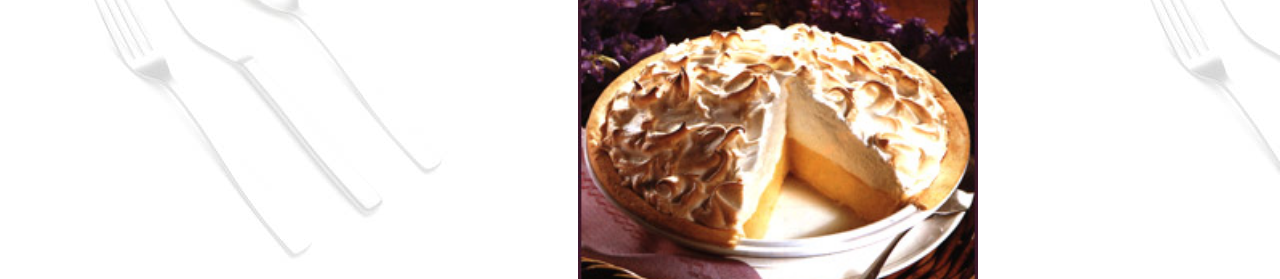
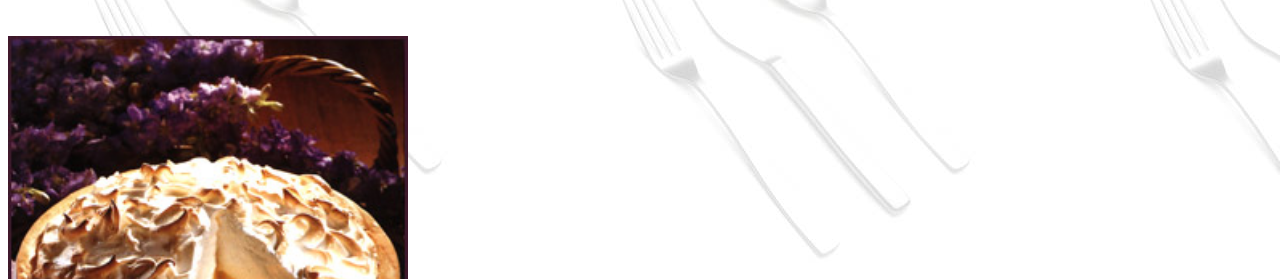
Before and after one commit to Daizeay/Daizeay.github.io, a plain HTML site: page csc372-hw/assignment1/pie.html in a window 1280 px wide. Shown: the part 105-384 px from the top of the page. Drawn offline with Linux system fonts and the light colour scheme.

Commit message:
image fix

```diff
--- a/csc372-hw/assignment1/recipe.css
+++ b/csc372-hw/assignment1/recipe.css
@@ -127,3 +127,8 @@ link[rel="icon"] {
 .underlined {
     text-decoration: underline;
 }
+
+img {
+    display: block;  /* Treats the image as a block element */
+    margin-top: 20px; /* Adds space between the title and the image */
+}
```
